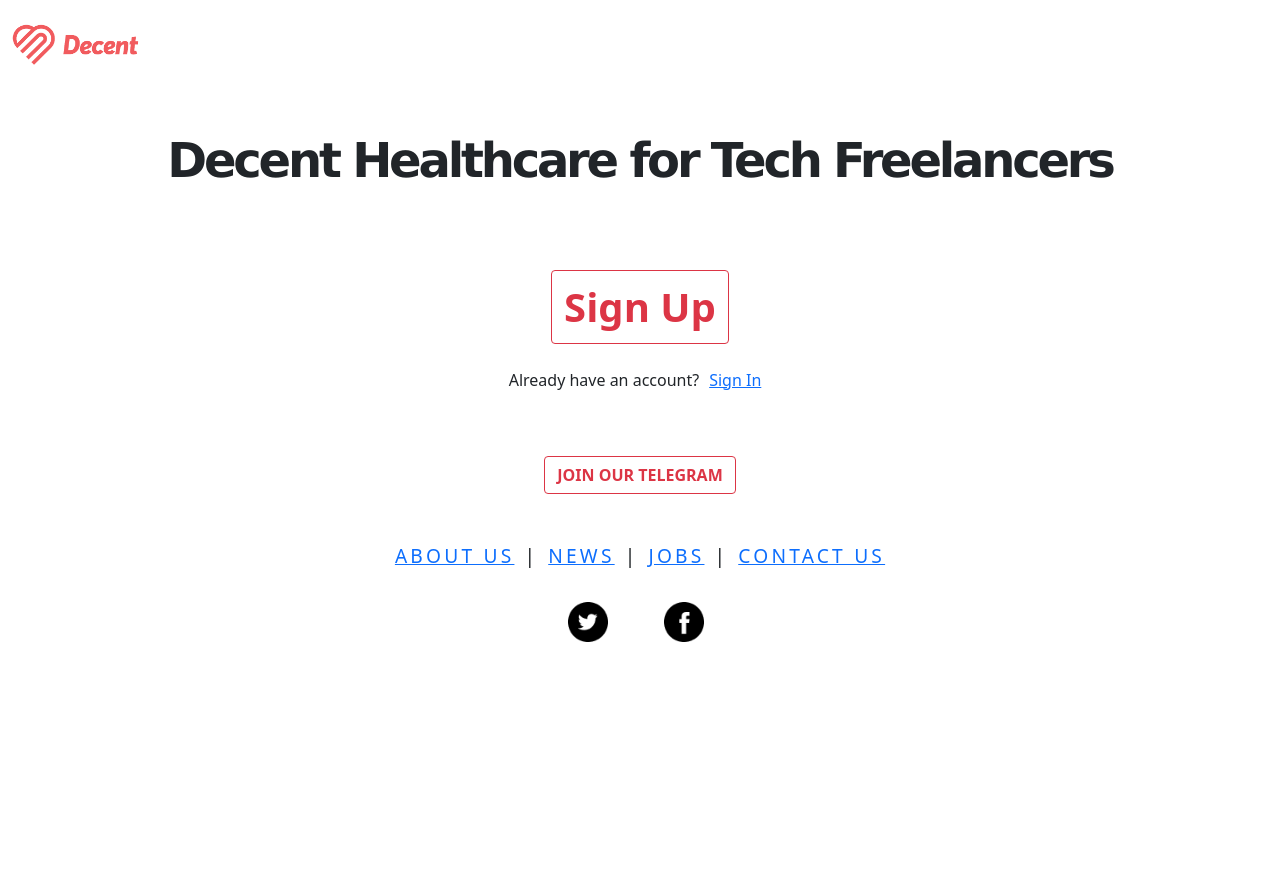
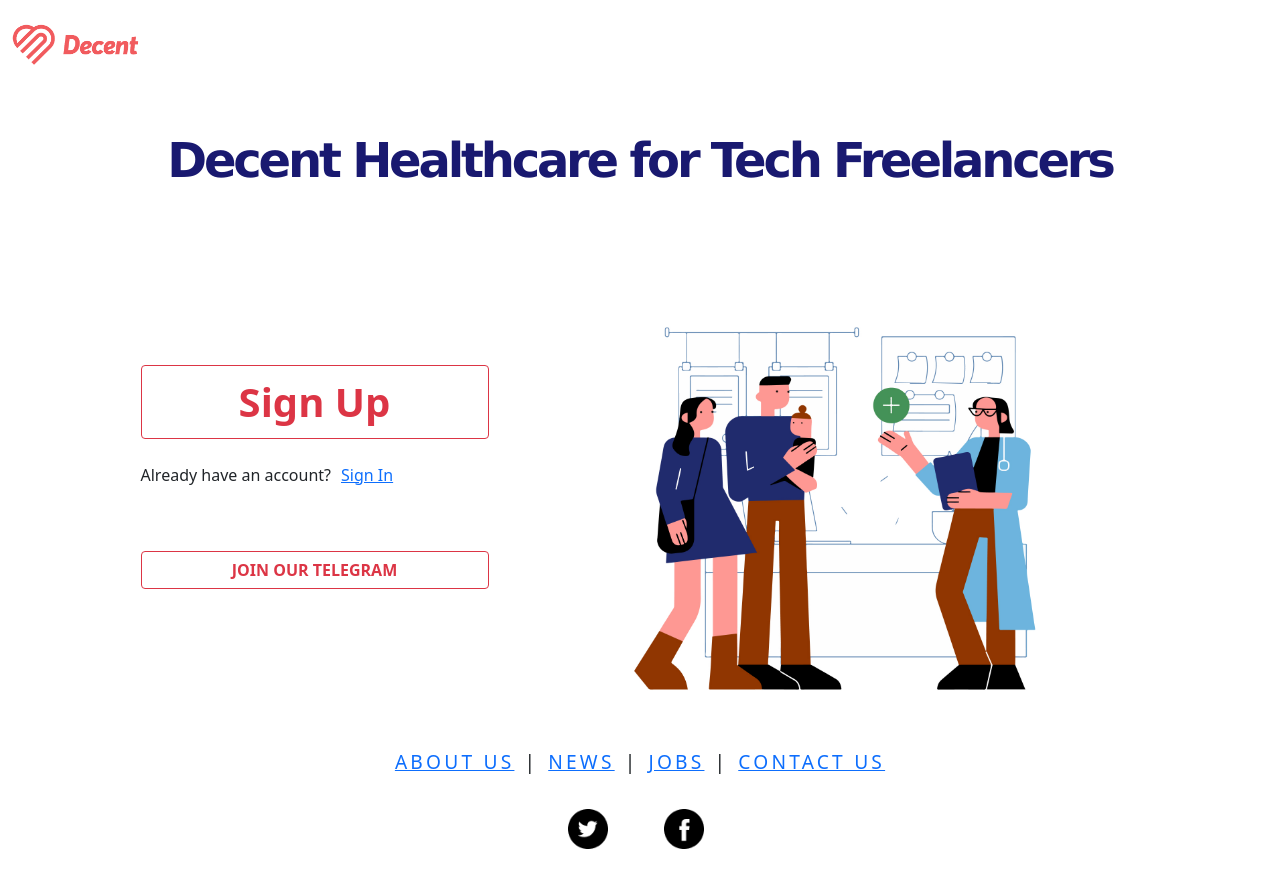
Before and after one commit to dlwhite112/Decent-Signup, a React (Create React App) app: page / in a window 1280 px wide. Before the commit the page ends 800 px from the top, so only its background shows below. Built offline with nearby package versions, Linux system fonts and the light colour scheme.

Commit message:
add img to Landing & Sign In - stopping point

```diff
--- a/src/components/Landing/index.js
+++ b/src/components/Landing/index.js
@@ -3,12 +3,15 @@ import "./style.css";
 import facebook from "../../assets/Facebook_black.png";
 import twitter from "../../assets/Twitter_black.png";
 import { BrowserRouter as Router, Link } from "react-router-dom";
+import Docimg2 from "../../assets/doctor-img-1.jpg"
 
 export default function Landing() {
   return (
     <Router>
       <div className="container d-flex flex-column justify-content-center align-items-center">
         <h1 className="heading">Decent Healthcare for Tech Freelancers</h1>
+        <div className="row mx-auto justify-content-center mb-3">
+            <div className="col-4 d-flex flex-column justify-content-center">
                 <button
                   type="button"
                   className="btn btn-outline-danger mb-4 fw-bold fs-1"
@@ -27,6 +30,11 @@ export default function Landing() {
                 >
                   JOIN OUR TELEGRAM
                 </button>
+            </div>
+            <div className="col-7">
+            <img src={Docimg2} class="img-fluid" alt="doctor-consultation-img"></img>
+            </div>
+        </div>
         <div className="d-flex flex-row justify-content-center links fw-light">
           <a href="http://">ABOUT US</a> <span>|</span>{" "}
           <a href="http://">NEWS</a> <span>|</span>
--- a/src/components/Landing/style.css
+++ b/src/components/Landing/style.css
@@ -4,6 +4,7 @@
     letter-spacing: -0.2rem;
     font-weight: 900;
     margin-bottom: 5rem;
+    color: midnightblue;
 }
 .sign-in{
     font-size: 2rem;
--- a/src/components/SignIn/index.jsx
+++ b/src/components/SignIn/index.jsx
@@ -1,6 +1,7 @@
 import React from "react";
 import "./style.css";
 import { BrowserRouter as Router, Link } from "react-router-dom";
+import Docimg from "../../assets/doctor-img-2.jpg"
 
 export default function SignIn() {
   return (
@@ -8,6 +9,7 @@ export default function SignIn() {
         <div className="container">
           <div className="row d-flex flex-column justify-content-start">
             <h1 className="heading">Sign In</h1>
+            <div className="row">
                 <form className="col-4">
                   <div className="mb-4">
                     <label for="exampleInputEmail1" className="form-label">
@@ -45,6 +47,11 @@ export default function SignIn() {
                     LET ME IN!
                   </button>
                 </form>
+                <div className="col-1"></div>
+                <div className="col-6">
+                <img src={Docimg} class="img-fluid" alt="doctor-consultation-img"></img>
+                </div>
+            </div>
           </div>
         </div>
     </Router>
```
Also changed, not shown: src/assets/doctor-img-1.jpg (added), src/assets/doctor-img-2.jpg (added). Lines whose indentation alone changed are shown as unchanged.
